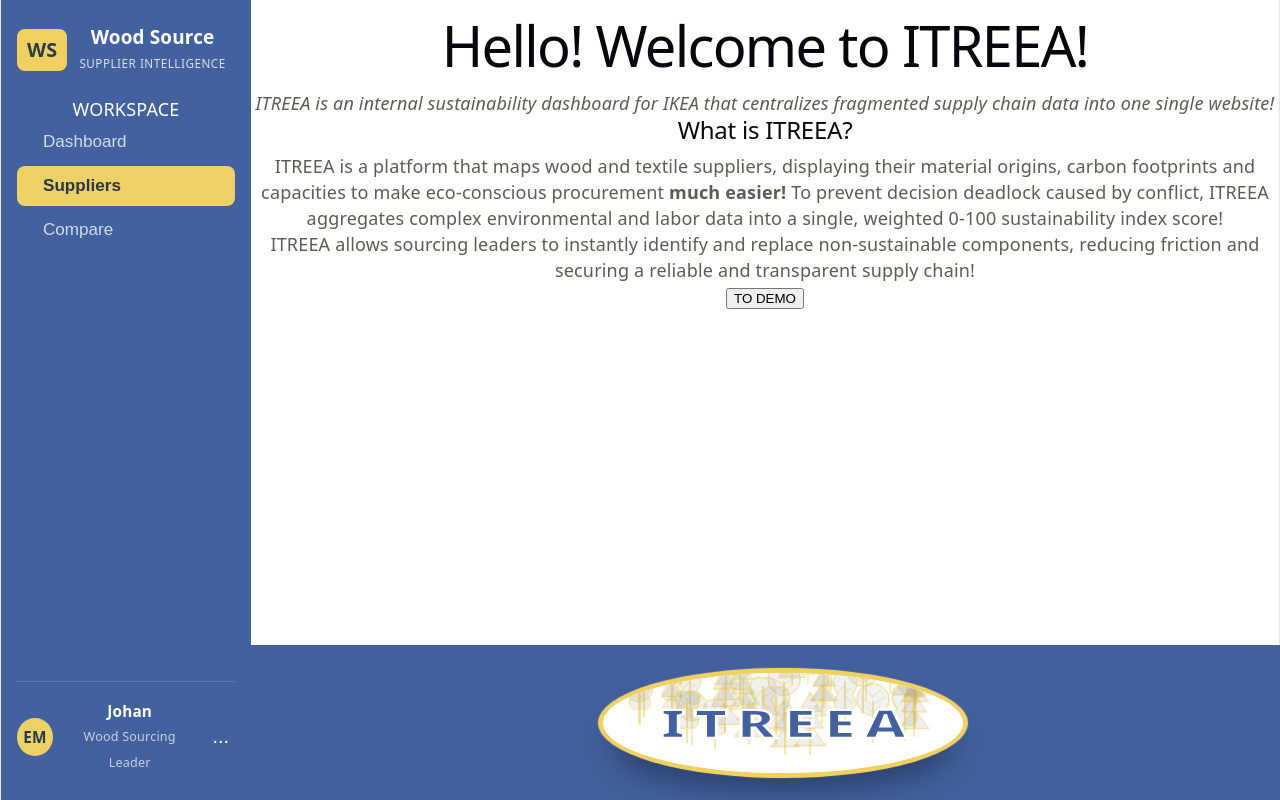
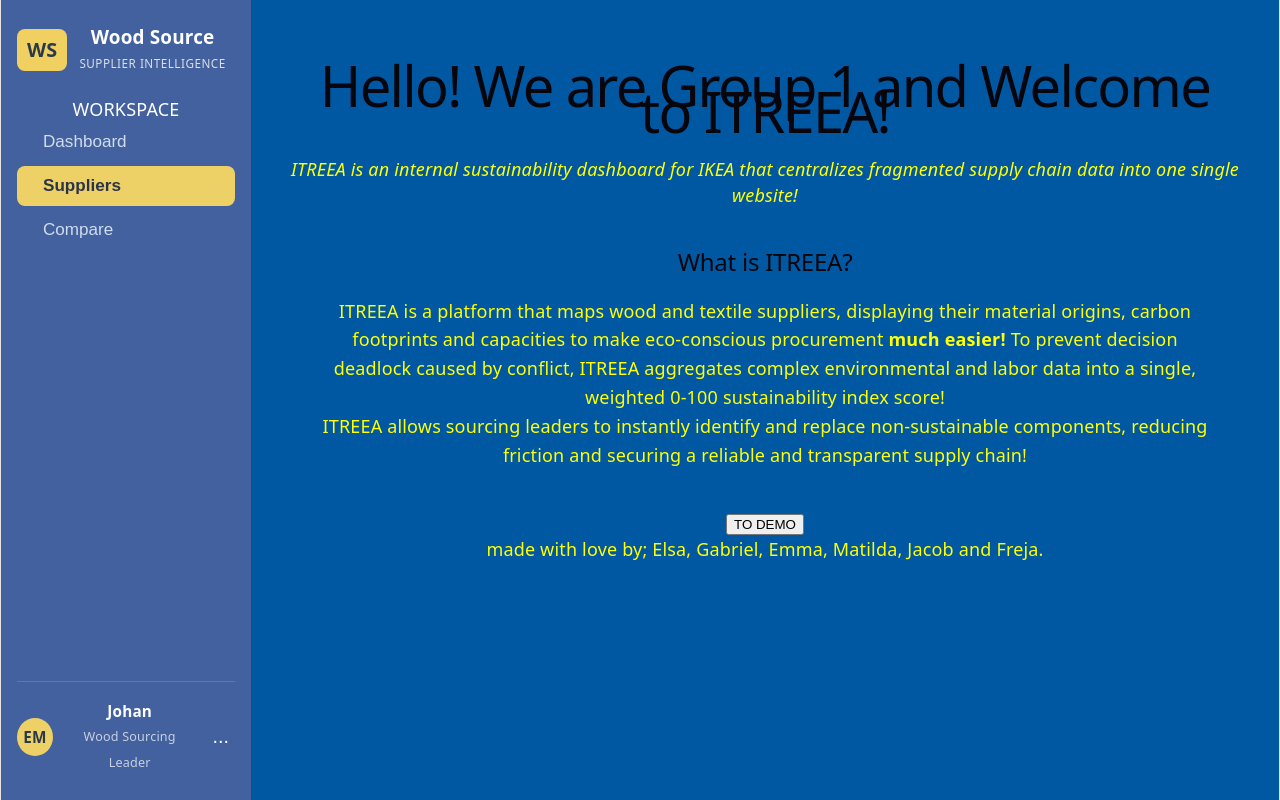
Before and after one commit to matildalysmark/project-website, a React (Vite) app: page / in a window 1280 px wide. Shown: the top 800 px of the page. Built offline with nearby package versions, Linux system fonts and the light colour scheme.

Commit message:
fixade lite finstilt till infopage, la till text på infopage

```diff
--- a/src/Pages/ProjectInfoPage.jsx
+++ b/src/Pages/ProjectInfoPage.jsx
@@ -7,7 +7,7 @@
     return (
         <main className="page-container">
             <header className="info-header">
-                <h1>Hello! Welcome to ITREEA!</h1>
+                <h1>Hello! We are Group 1 and Welcome to ITREEA!</h1>
                 <p className="subtitle">
                     <em>ITREEA is an internal sustainability dashboard for IKEA that centralizes fragmented supply chain data into one single website!</em>
                 </p>
@@ -25,6 +25,11 @@
             <button type="button" onClick={() => navigate("/app")}>
                 TO DEMO
             </button>
+            <section>
+                <p>
+                    made with love by; Elsa, Gabriel, Emma, Matilda, Jacob and Freja.
+                </p>
+            </section>
         </main>
     );
 }
--- a/src/style/ProjectInfoPage.css
+++ b/src/style/ProjectInfoPage.css
@@ -0,0 +1,28 @@
+.page-container {
+
+    background-color: #0058A3;
+    min-height: 100vh;
+    color: yellow;
+    padding: 40px;
+}
+
+.info-header {
+        text-align: center;
+    }
+
+.subtitle{
+    font-size: 18px;
+}
+
+.info-content{
+    max-width: 900px;
+    margin: 40px auto
+}
+
+.info-content h2 {
+    margin-bottom: 20px;
+}
+
+.info-content p{
+    line-height: 1.6;
+}
```
